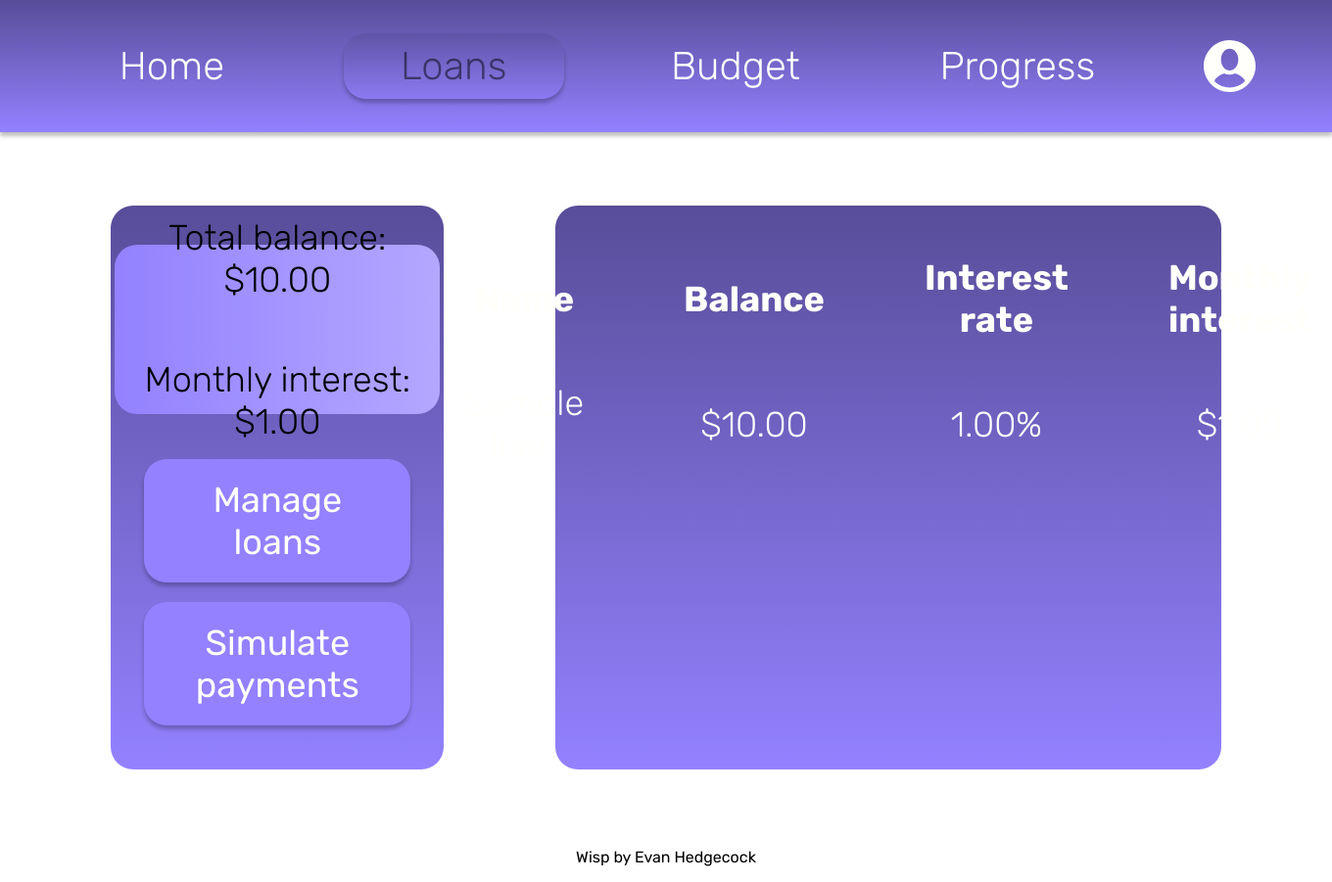
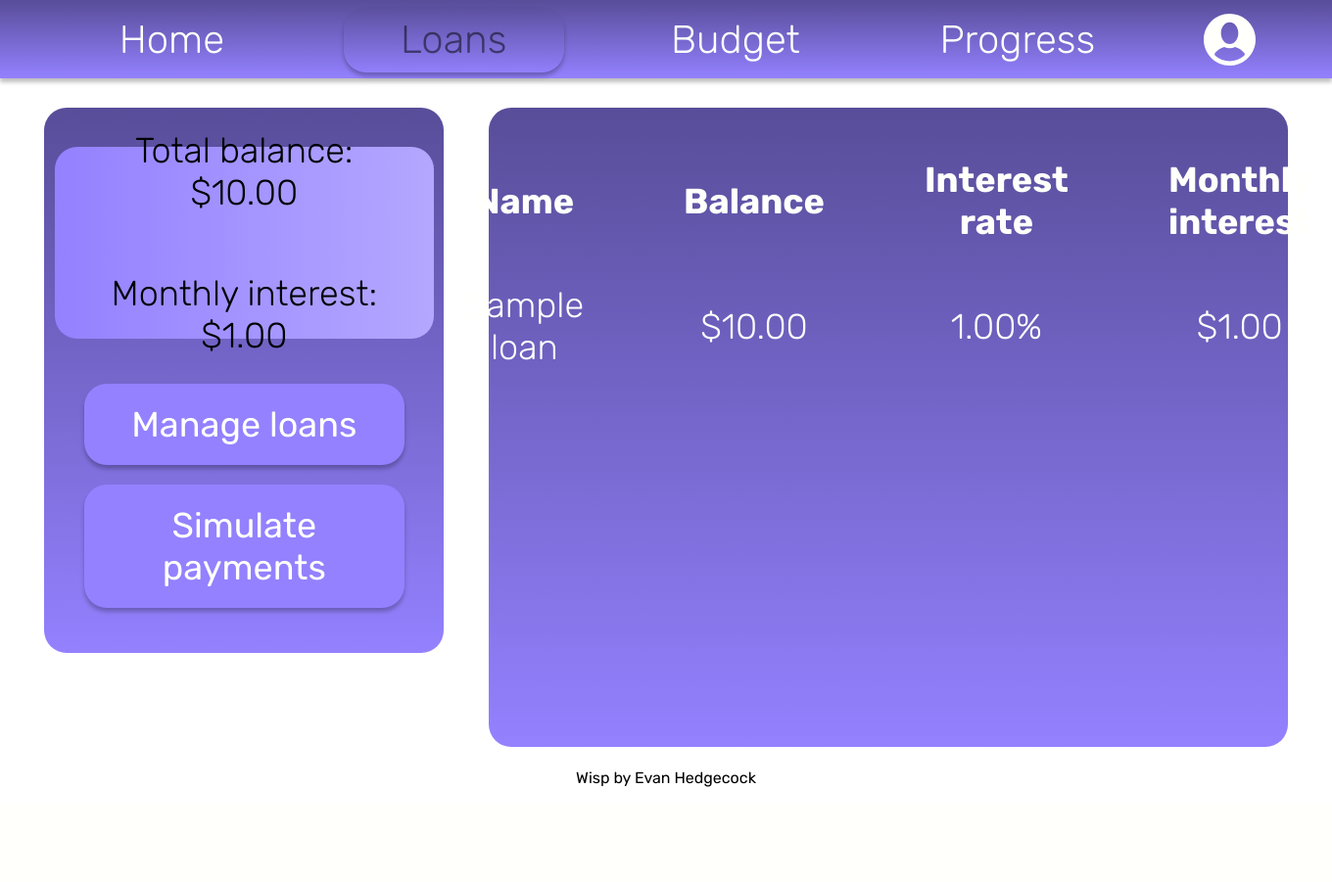
Before and after one commit to Evan-Hedgecock/cs50-final, a Flask app: page /loans in a window 1360 px wide; the page is wider, and only the part inside the window is pictured. Shown: that part at 98% size. After the commit the page ends 804 px from the top of that part, so only its background shows below. Run offline with Flask 3, Linux system fonts and the light colour scheme; the visitor is signed in with stand-in values (Sample User, id 1); tables that the repository leaves empty hold one stand-in row (values such as "Sample post").

Commit message:
Fix some spacing on desktop

```diff
--- a/app.py
+++ b/app.py
@@ -302,7 +302,7 @@ def edit_loan():
                 flash(f"{updated_name} interest updated", "success")
             except ValueError:
                 flash(f"{updated_name} interest not updated, enter number only", "danger")
-
+        update_monthly_interest(selected_loan)
         db.session.commit()
         return redirect("/edit-loan")
 
--- a/static/styles.css
+++ b/static/styles.css
@@ -43,8 +43,10 @@ body {
 }
 
 .main {
+    display: flex;
+    flex-flow: column wrap;
     height: 80vh;
-    margin-top: 75px;
+    margin: 30px 0px;
     /* visibility: visible; */
 }
 
@@ -102,7 +104,7 @@ a {
 
 .header {
     font-size: var(--h2-size);
-    height: 135px;
+    height: 10vh;
     width: 100%;
     background-image: linear-gradient(var(--purple), var(--pink));
     box-shadow: var(--sm-shadow);
@@ -132,6 +134,7 @@ a {
     box-sizing: border-box;
     padding-left: 0;
     list-style-type: none;
+    margin: 0px;
 }
 
 .nav-link {
@@ -165,10 +168,12 @@ a {
     box-sizing: border-box;
     justify-content: center;
     align-items: center;
+    flex: 0 1 auto;
 }
 
 .login {
-    margin: auto;
+    flex: 1 1 auto
+    /* margin: auto; */
 }
 
 .signup {
@@ -373,6 +378,7 @@ a {
 .card-primary {
     background-image: linear-gradient(to bottom, var(--purple), var(--pink));
     color: var(--white);
+    flex: 1 1 auto;
 }
 
 .card-container {
@@ -393,7 +399,7 @@ a {
     justify-content: start;
     width: 30%;
     height: 80%;
-    margin: 10px;
+    margin: 10px 30px;
     border-radius: var(--input-curve);
     box-shadow: var(--md-shadow);
 }
@@ -459,10 +465,10 @@ a {
 
 .section-container {
     display: flex;
-    flex-direction: row;
+    flex-flow: row wrap;
     align-items: start;
     justify-content: space-evenly;
-    height: 90%;
+    flex: 1 1 auto;
 }
 
 
@@ -476,7 +482,8 @@ a {
     border-radius: var(--button-curve);
     height: 100%;
     max-height: fit-content;
-    width: 25%;
+    width: 30%;
+    flex: 0 1 auto;
 }
 
 .sidebar-overview {
@@ -499,10 +506,11 @@ a {
     display: flex;
     align-items: start;
     justify-content: center;
-    width: 50%;
+    width: 60%;
     height: 100%;
     background-image: linear-gradient(to bottom, var(--purple), var(--pink));
     border-radius: var(--button-curve);
+    flex: 0 1 auto;
 
 }
 
@@ -510,6 +518,7 @@ a {
     text-align: center;
     justify-content: start;
     padding: 20px;
+    width: 100%;
 }
 
 td, th {
@@ -523,6 +532,7 @@ th {
 
 
 footer {
+    height: 5vh;
     display: flex;
     align-items: end;
     justify-content: center;
--- a/templates/loans.html
+++ b/templates/loans.html
@@ -70,8 +70,8 @@
                 {% if loan.amount > 0 %}
                     <tr>
                         <td>{{ loan.name }}</td>
-                        <td>{{ usd(loan.amount|int) }}</td>
-                        <td>{{ percent(loan.interest|int) }}</td>
+                        <td>{{ usd(loan.amount) }}</td>
+                        <td>{{ percent(loan.interest) }}</td>
                         <td>{{ usd(loan.monthly_interest) }}</td>
                     </tr>
                 {% endif %}
```
Also changed, not shown: 2 other files.
